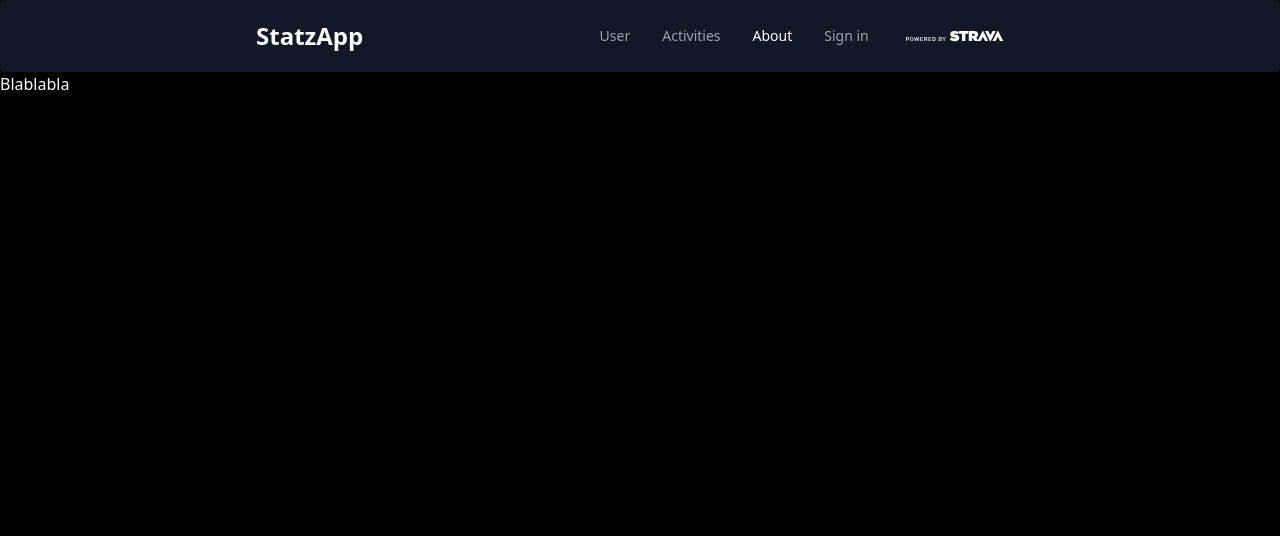
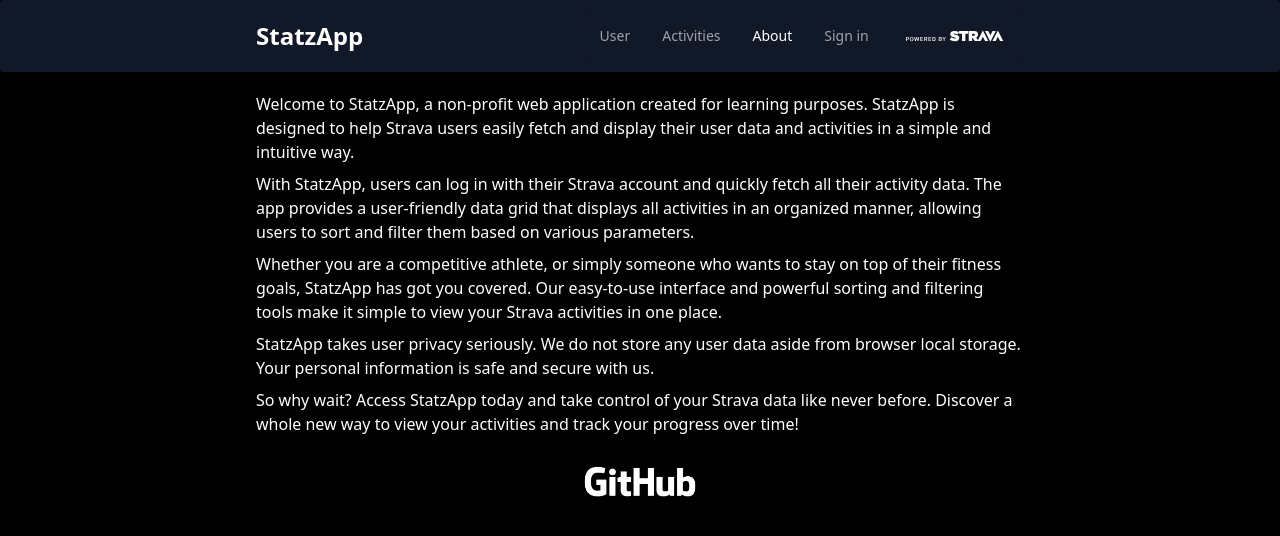
Before and after one commit to PatrykJamroz/StatzApp, a Next.js app: page /about in a window 1280 px wide. Shown: the top 536 px of the page. Built offline with nearby package versions, Linux system fonts and the light colour scheme; no server answers.

Commit message:
add about page, remove redundant react imports, remove unused imports (#12)

```diff
--- a/src/components/ConnectWithStravaIcon.tsx
+++ b/src/components/ConnectWithStravaIcon.tsx
@@ -1,5 +1,3 @@
-import React from "react";
-
 interface ConnectWithStravaIconProps {
   size: number;
 }
--- a/src/components/Layout.tsx
+++ b/src/components/Layout.tsx
@@ -1,4 +1,4 @@
-import React, { ReactNode } from "react";
+import { ReactNode } from "react";
 import { Navbar } from "./Navbar";
 
 interface LayoutProps {
--- a/src/components/PoweredByStravaIcon.tsx
+++ b/src/components/PoweredByStravaIcon.tsx
@@ -1,5 +1,3 @@
-import React from "react";
-
 interface PoweredByStravaIconProps {
   size: number;
   fill: string;
--- a/src/components/SignIn.tsx
+++ b/src/components/SignIn.tsx
@@ -1,6 +1,5 @@
-import React from "react";
 import { ConnectWithStravaIcon } from "@/components/ConnectWithStravaIcon";
-import { signIn, useSession } from "next-auth/react";
+import { signIn } from "next-auth/react";
 
 export function SignIn() {
   return (
--- a/src/pages/about.tsx
+++ b/src/pages/about.tsx
@@ -1,5 +1,46 @@
-import React from "react";
-
 export default function About() {
-  return <>Blablabla</>;
+  return (
+    <div className={"flex flex-col max-w-3xl mx-auto gap-2 font-normal mt-5"}>
+      <p>
+        Welcome to StatzApp, a non-profit web application created for learning
+        purposes. StatzApp is designed to help Strava users easily fetch and
+        display their user data and activities in a simple and intuitive way.
+      </p>
+      <p>
+        With StatzApp, users can log in with their Strava account and quickly
+        fetch all their activity data. The app provides a user-friendly data
+        grid that displays all activities in an organized manner, allowing users
+        to sort and filter them based on various parameters.
+      </p>
+      <p>
+        Whether you are a competitive athlete, or simply someone who wants to
+        stay on top of their fitness goals, StatzApp has got you covered. Our
+        easy-to-use interface and powerful sorting and filtering tools make it
+        simple to view your Strava activities in one place.
+      </p>
+      <p>
+        StatzApp takes user privacy seriously. We do not store any user data
+        aside from browser local storage. Your personal information is safe and
+        secure with us.
+      </p>
+      <p>
+        So why wait? Access StatzApp today and take control of your Strava data
+        like never before. Discover a whole new way to view your activities and
+        track your progress over time!
+      </p>
+      <div className={"w-32 mx-auto mt-3"}>
+        <a
+          href={"https://github.com/PatrykJamroz/StatzApp"}
+          target={"_blank"}
+          rel="noreferrer"
+        >
+          <img
+            loading="lazy"
+            src={"/GitHub_Logo_White.png"}
+            alt={"profile photo"}
+          />
+        </a>
+      </div>
+    </div>
+  );
 }
```
Also changed, not shown: public/GitHub_Logo_White.png (added).
